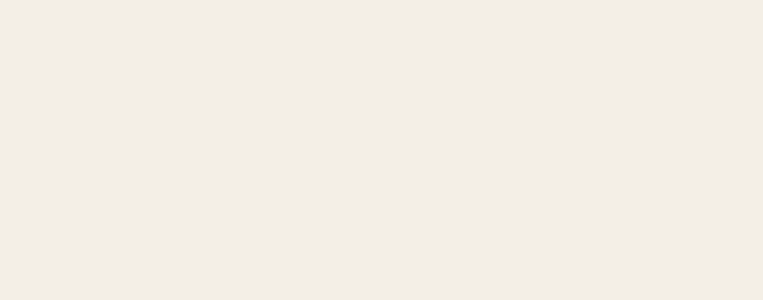
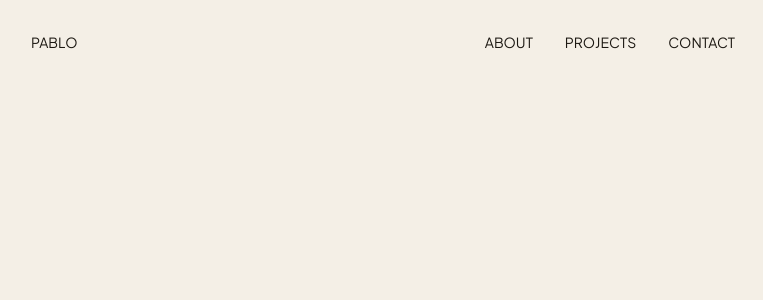
Before and after one commit to pabloquirogaotero/pablo-place, a React (Vite) app: page / in a window 1280 px wide. Shown: the top 300 px of the page, without its empty margins (257-1020 px from the left). Built offline with nearby package versions, Linux system fonts and the light colour scheme.

Commit message:
feat: add header

```diff
--- a/src/App.tsx
+++ b/src/App.tsx
@@ -1,5 +1,16 @@
 function App() {
-  return <></>;
+  return (
+    <main className="max-w-3xl mx-auto px-8 text-ink">
+      <header className="flex justify-between items-baseline py-8">
+        <a href="#" className="text-sm">PABLO</a>
+        <nav className="flex items-baseline gap-8">
+          <a href="#about" className="text-sm">ABOUT</a>
+          <a href="#projects" className="text-sm">PROJECTS</a>
+          <a href="#contact" className="text-sm">CONTACT</a>
+        </nav>
+      </header>
+    </main>
+  );
 }
 
 export default App
```
